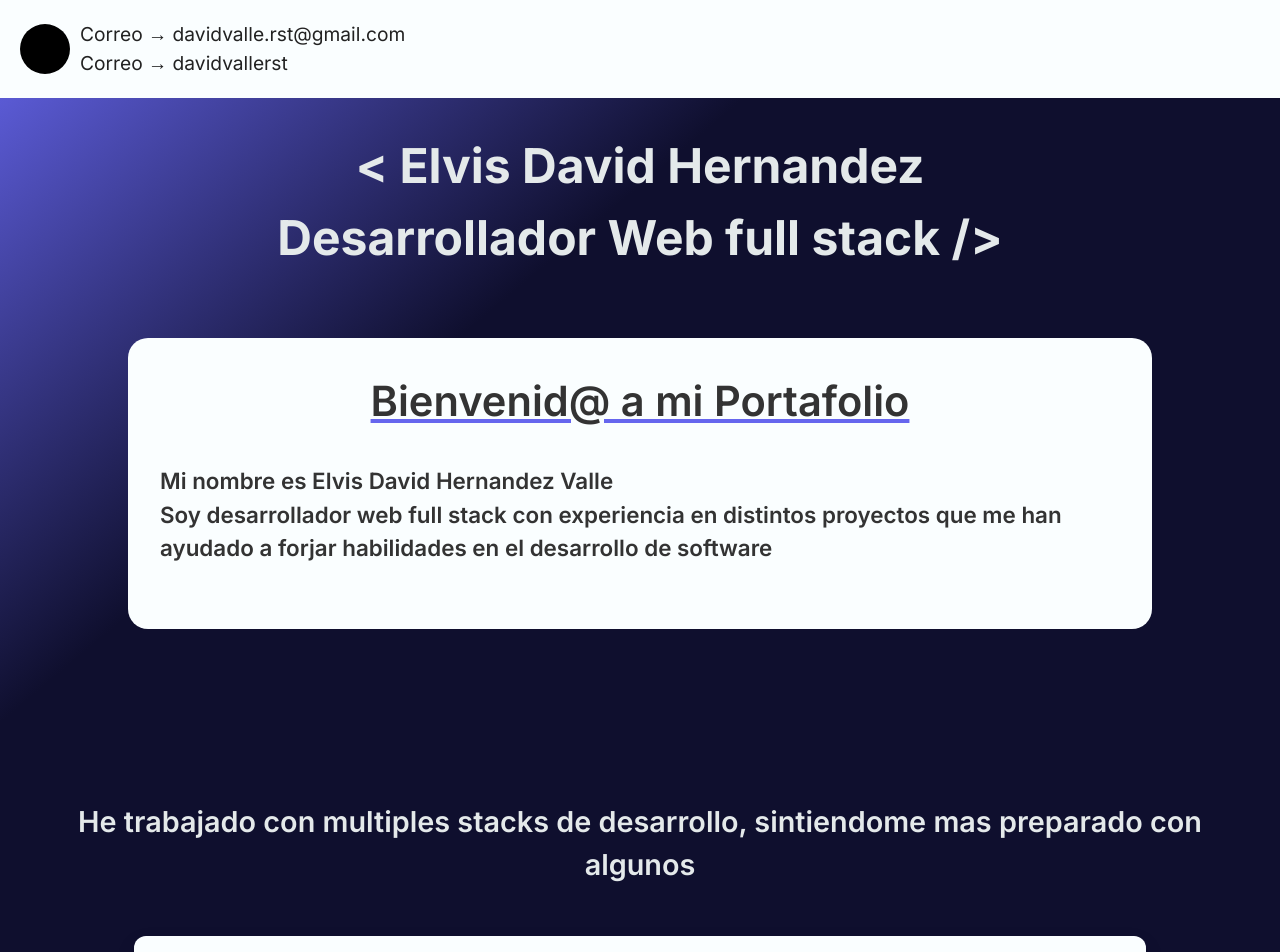
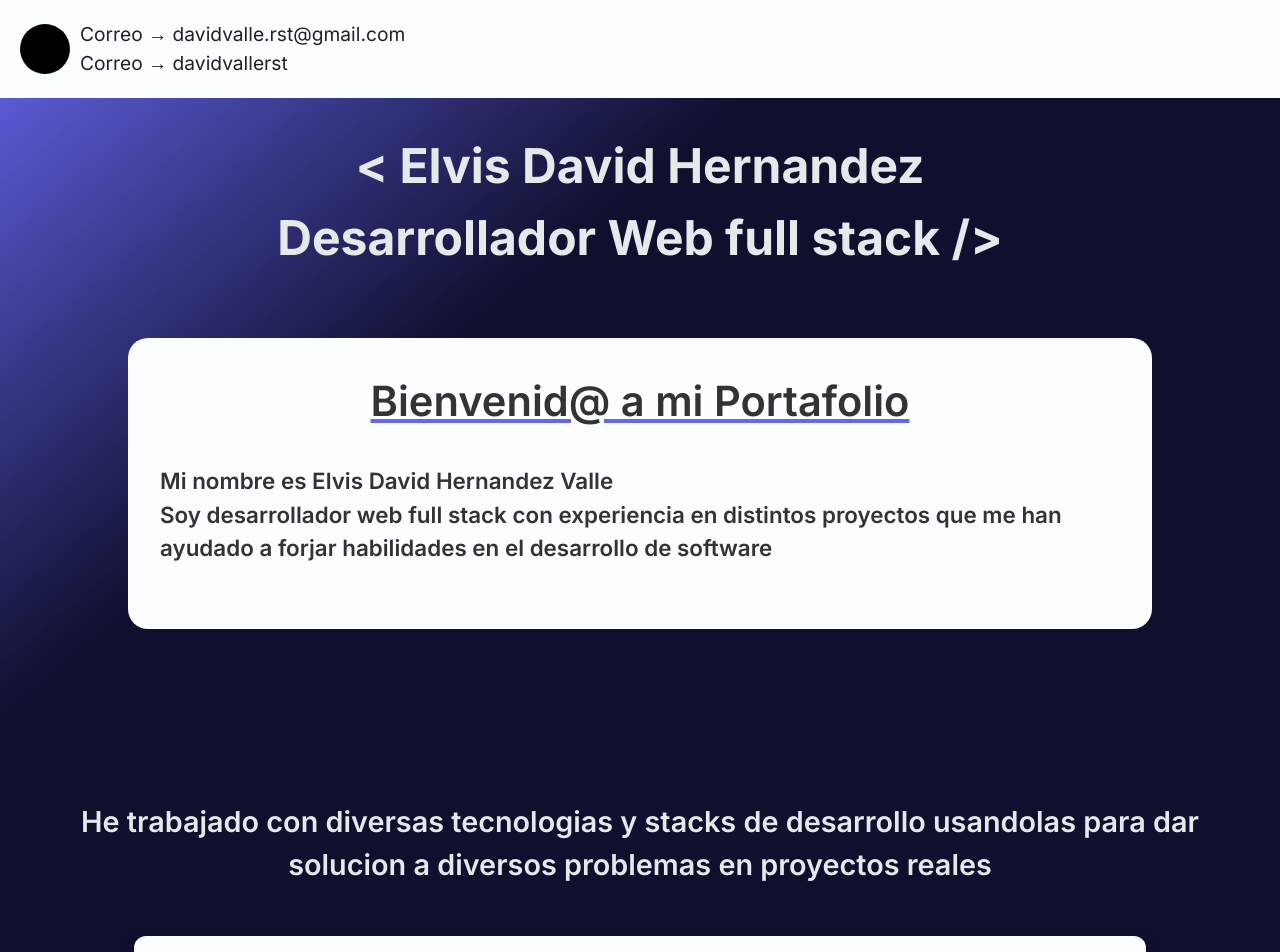
Before and after one commit to davidvallerst/davidvallerst, a SvelteKit app: page / in a window 1280 px wide. Shown: the top 952 px of the page. Built offline with nearby package versions, Linux system fonts and the light colour scheme.

Commit message:
Update +page.svelte

```diff
--- a/src/routes/+page.svelte
+++ b/src/routes/+page.svelte
@@ -62,7 +62,8 @@
 	</div>
 </section>
 <h3 style:text-align="center" style:padding-inline="2rem">
-	He trabajado con multiples stacks de desarrollo, sintiendome mas preparado con algunos
+	He trabajado con diversas tecnologias y stacks de desarrollo usandolas para dar solucion a
+	diversos problemas en proyectos reales
 </h3>
 <Stack />
 <!-- <section>
```
